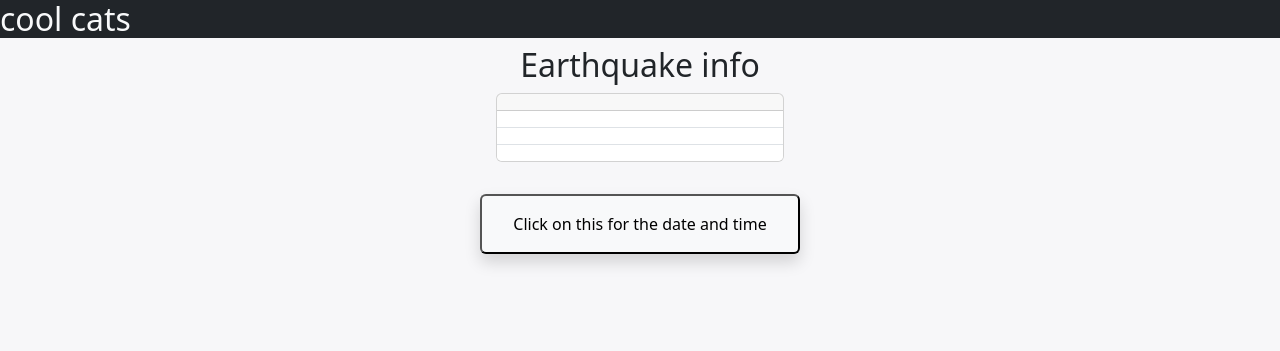
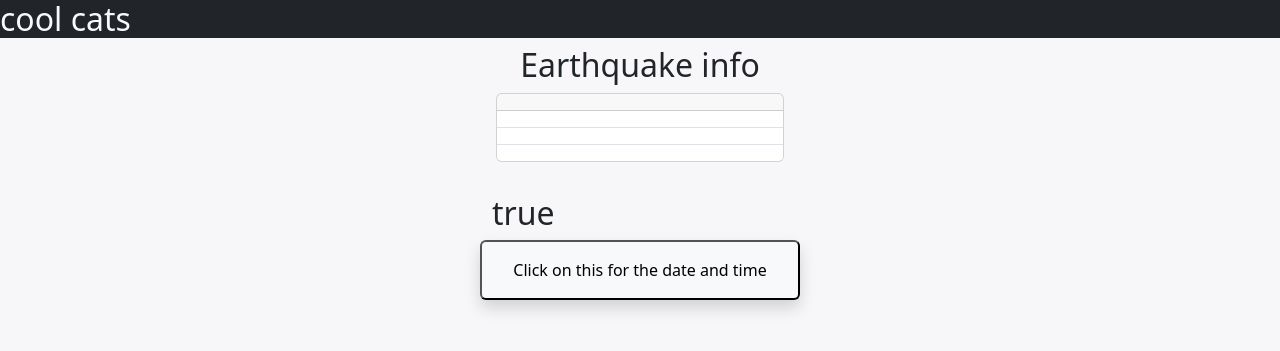
Before and after one commit to Navi-beep/JavaScript_stuff, a plain HTML site: page index.html in a window 1280 px wide. Drawn offline with nearby package versions, Linux system fonts and the light colour scheme.

Commit message:
added h2

```diff
--- a/index.html
+++ b/index.html
@@ -52,7 +52,7 @@
                 <p></p>
             </div>
 
-            <!--<h2 id="bean"></h2>-->
+            <h2 id="bean"class="d-flex container-fluid text-center w-25 mt-2 mb-2"></h2>
 
 
             <!--<button onclick="changeColor()"class="d-flex container-fluid text-center w-25 mt-2 mb-2">Thing that does stuff</button>
```
